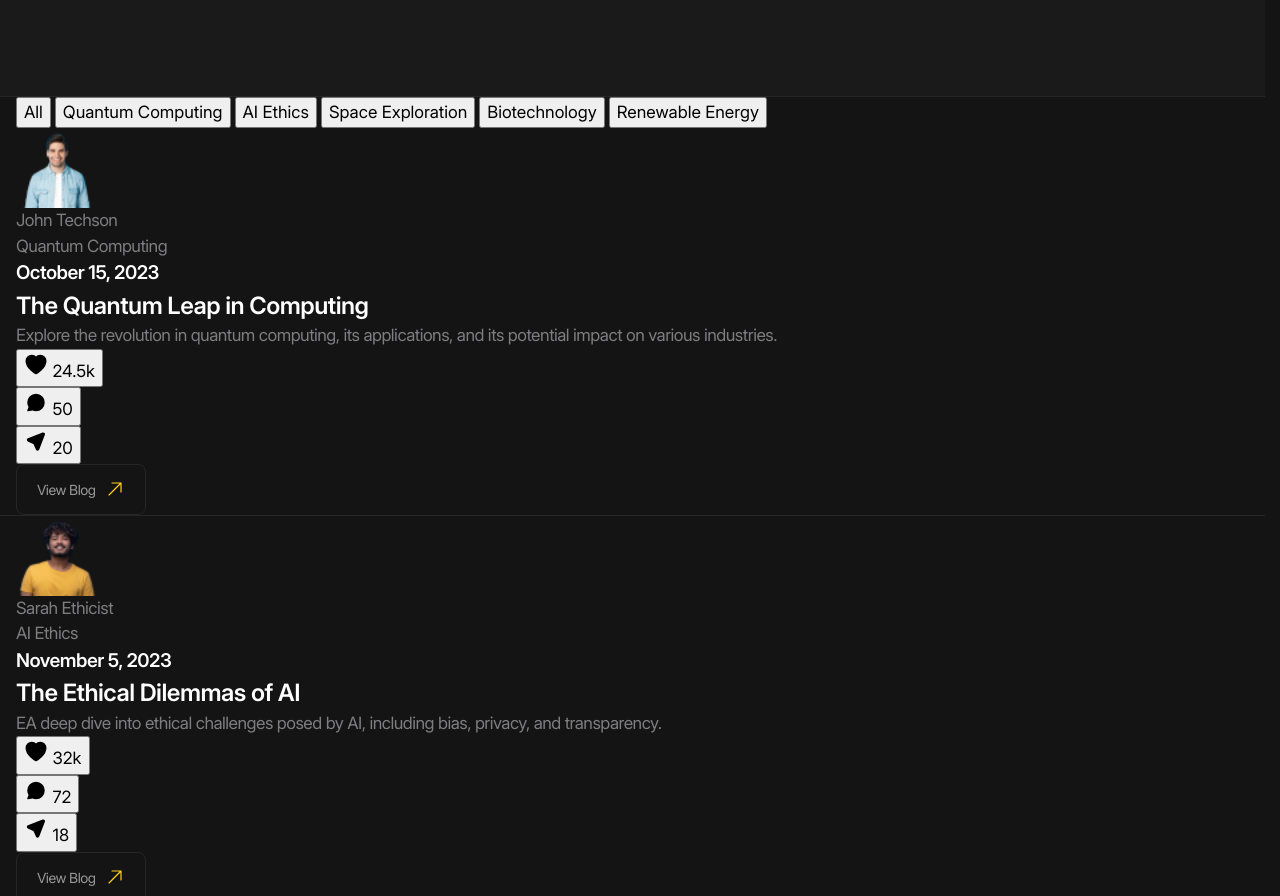
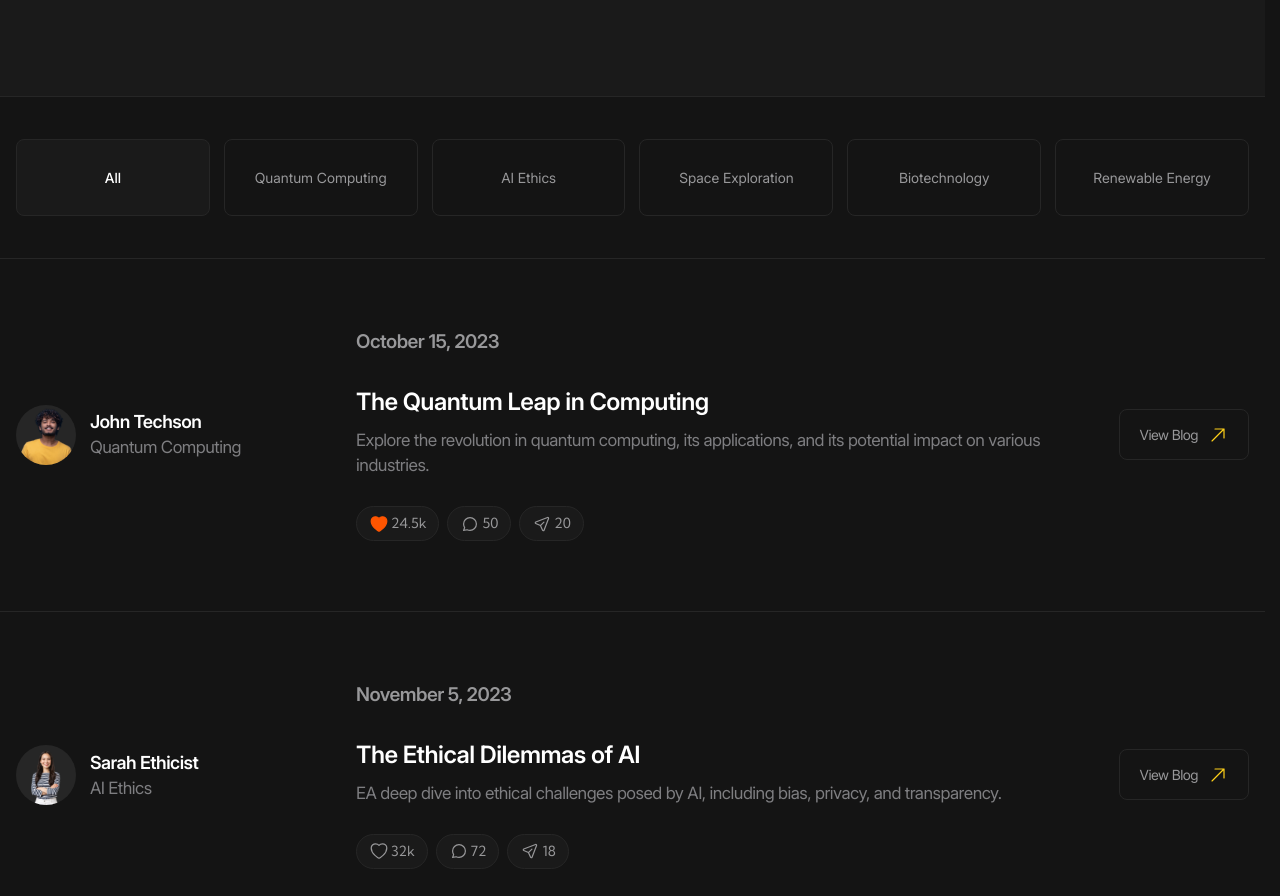
Before and after one commit to ruslankozenko/Future-Tech-practice, a website with bundled scripts: page index.html in a window 1280 px wide. Shown: the part 2570-3466 px from the top of the page. Built offline with nearby package versions, Linux system fonts and the light colour scheme; files whose address does not match are found by name.

Commit message:
section 3 scss

```diff
--- /dev/null
+++ b/styles/blocks/_blog-actions.scss
@@ -0,0 +1,59 @@
+@use '../helpers' as *;
+
+.blog-actions {
+    &__list {
+        display: flex;
+        column-gap: rem(10);
+
+        @include laptop {
+            column-gap: rem(8);
+        }
+    }
+
+    &__button {
+        display: inline-flex;
+        align-items: center;
+        column-gap: rem(4);
+        padding: rem(8) rem(16);
+        font-family: var(--font-family-accent);
+        font-size: rem(18);
+        color: var(--color-gray-60);
+        background-color: var(--color-dark-10);
+        border: var(--border);
+        border-radius: rem(100);
+
+        @include laptop {
+            column-gap: rem(2);
+            padding: rem(6) rem(12);
+            font-size: rem(14);
+        }
+
+        &.is-active {
+            svg * {
+                fill: var(--color-red);
+                stroke: var(--color-red);
+            }
+        }
+    }
+
+    &__icon-wrapper {
+        --size: #{rem(24)};
+
+        @include square(var(--size));
+
+        display: flex;
+
+        @include laptop {
+            --size: #{rem(20)};
+        }
+
+        svg {
+            width: 100%;
+            height: 100%;
+
+            * {
+                fill: transparent;
+            }
+        }
+    }
+}
--- /dev/null
+++ b/styles/blocks/_blog-card.scss
@@ -0,0 +1,48 @@
+@use '../helpers' as *;
+
+.blog-card {
+    display: grid;
+    grid-template-columns: 24% 1fr auto;
+    column-gap: fluid(50, 28);
+    padding-block: fluid(80, 40);
+
+    @include tablet {
+        grid-template-columns: 1fr auto;
+        grid-template-areas:
+            'author link'
+            'body body';
+        row-gap: rem(30);
+    }
+
+    &__author {
+        @include tablet {
+            grid-area: author;
+        }
+    }
+
+    &__body {
+        display: grid;
+        row-gap: fluid(30, 20);
+
+        @include tablet {
+            grid-area: body;
+        }
+    }
+
+    &__date {
+        color: var(--color-gray-60);
+    }
+
+    &__info {
+        display: grid;
+        row-gap: fluid(10, 4);
+    }
+
+    &__link {
+        align-self: center;
+
+        @include tablet {
+            grid-area: link;
+        }
+    }
+}
--- /dev/null
+++ b/styles/blocks/_person-card.scss
@@ -0,0 +1,37 @@
+@use '../helpers' as *;
+
+.person-card {
+    --imageSize: #{rem(80)};
+
+    display: flex;
+    align-items: center;
+    column-gap: fluid(16, 8);
+
+    @include laptop {
+        --imageSize: #{rem(60)};
+    }
+
+    &__image {
+        width: var(--imageSize);
+        background-color: var(--color-dark-15);
+        border-radius: 50%;
+    }
+
+    &__body {
+        display: grid;
+
+        @include laptop-above {
+            row-gap: rem(2);
+        }
+    }
+
+    &__name {
+        color: var(--color-light);
+        font-weight: 600;
+        font-size: rem(20);
+
+        @include laptop {
+            font-size: rem(18);
+        }
+    }
+}
--- /dev/null
+++ b/styles/blocks/_tabs.scss
@@ -0,0 +1,81 @@
+@use '../helpers' as *;
+
+.tabs {
+    &__header {
+        border-bottom: var(--border);
+
+        @include tablet {
+            overflow-x: auto;
+        }
+    }
+
+    &__buttons {
+        display: grid;
+        grid-template-columns: repeat(6, 1fr);
+        column-gap: rem(20);
+        padding-block: fluid(50, 20);
+
+        @include laptop {
+            column-gap: rem(14);
+        }
+
+        @include tablet {
+            width: max-content;
+        }
+
+        &--compact {
+            display: inline-flex;
+            column-gap: rem(10);
+            padding: rem(10);
+            background-color: var(--color-dark);
+            border-radius: rem(10);
+
+            .tabs__button {
+                padding-block: rem(18);
+
+                &.is-active {
+                    background-color: var(--color-dark-15);
+                }
+
+                @include laptop {
+                    padding-block: rem(14);
+                }
+            }
+        }
+    }
+
+    &__button {
+        padding: fluid(30, 18) rem(11);
+        color: var(--color-gray-60);
+        background-color: transparent;
+        border: var(--border);
+        border-radius: rem(8);
+        font-size: rem(18);
+
+        @include laptop {
+            font-size: rem(14);
+        }
+
+        @include hover {
+            color: var(--color-accent);
+            border-color: var(--color-accent);
+        }
+
+        &.is-active {
+            color: var(--color-light);
+            font-weight: 500;
+            background-color: var(--color-dark-10);
+            pointer-events: none;
+        }
+    }
+
+    &__content {
+        &:not(.is-active) {
+            display: none;
+        }
+
+        &:focus-visible {
+            outline-offset: -1rem;
+        }
+    }
+}
--- a/styles/main.scss
+++ b/styles/main.scss
@@ -22,3 +22,7 @@
 @use 'blocks/list';
 @use 'blocks/tile';
 @use 'blocks/card';
+@use 'blocks/tabs';
+@use 'blocks/person-card';
+@use 'blocks/blog-actions';
+@use 'blocks/blog-card';
```
Also changed, not shown: images/blog/1.png (added), images/blog/2.png (added), images/blog/3.png (added), styles/main.css, 1 other file.
